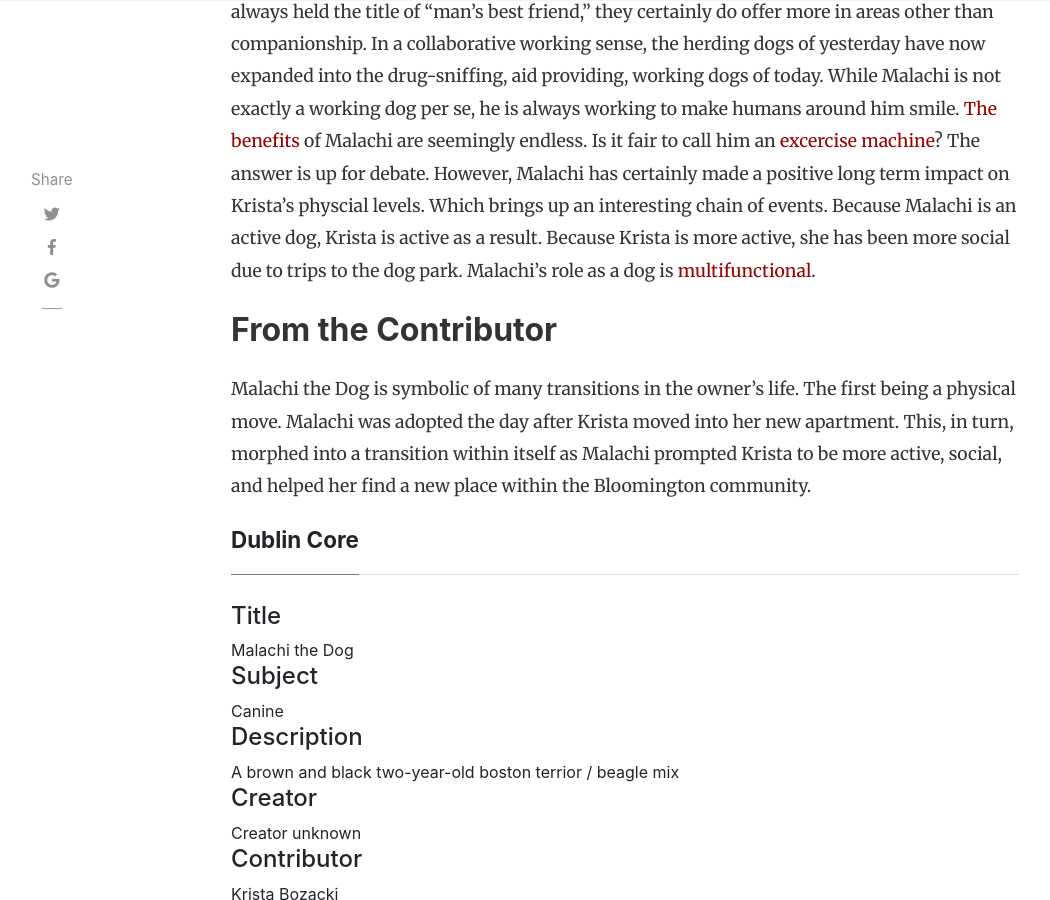
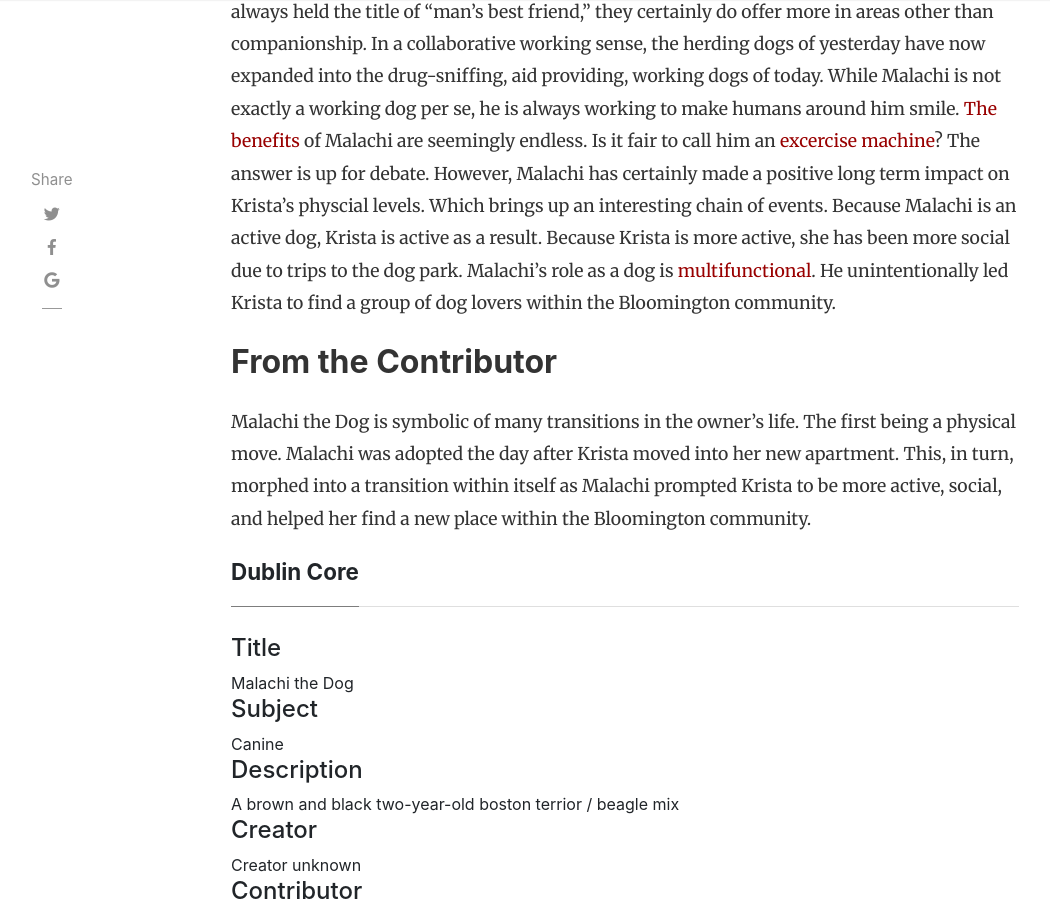
Before and after one commit to H301HistoryHarvest/H301HistoryHarvest, a Jekyll site: the page built from _items/2019-10-03-0007.md, in a window 1280 px wide and 900 px high, scrolled down 1785 px. Shown: the whole window, without its empty margins (54-1104 px from the left). Built offline with Jekyll 4.4.1, drawn with Linux system fonts in a browser that asks for light colours; nearby versions of some CDN libraries; comment, search, counter and statistics services are not loaded.

Commit message:
Update 2019-10-03-0007.md

```diff
--- a/_items/2019-10-03-0007.md
+++ b/_items/2019-10-03-0007.md
@@ -20,7 +20,7 @@ This *object* is much more than just any old *object*. This *object* wags his ta
 
 ## Relation to Hoosier Identity
 
-In ties between the secondary source, Malachi the Dog, and the primary source, I found a connection between the development of both man and dog. While it is true that dogs have always held the title of "man's best friend," they certainly do offer more in areas other than companionship. In a collaborative working sense, the herding dogs of yesterday have now expanded into the drug-sniffing, aid providing, working dogs of today. While Malachi is not exactly a working dog per se, he is always working to make humans around him smile. [The benefits](https://www.huffpost.com/entry/the-10-health-benefits-of-dogs-and-one-health-risk_n_57dad1b8e4b04a1497b2f5a0) of Malachi are seemingly endless. Is it fair to call him an [excercise machine](https://iucat.iu.edu/catalog/14886339)? The answer is up for debate. However, Malachi has certainly made a positive long term impact on Krista's physcial levels. Which brings up an interesting chain of events. Because Malachi is an active dog, Krista is active as a result. Because Krista is more active, she has been more social due to trips to the dog park. Malachi's role as a dog is [multifunctional](https://www.ncbi.nlm.nih.gov/pmc/articles/PMC2251326/).
+In ties between the secondary source, Malachi the Dog, and the primary source, I found a connection between the development of both man and dog. While it is true that dogs have always held the title of "man's best friend," they certainly do offer more in areas other than companionship. In a collaborative working sense, the herding dogs of yesterday have now expanded into the drug-sniffing, aid providing, working dogs of today. While Malachi is not exactly a working dog per se, he is always working to make humans around him smile. [The benefits](https://www.huffpost.com/entry/the-10-health-benefits-of-dogs-and-one-health-risk_n_57dad1b8e4b04a1497b2f5a0) of Malachi are seemingly endless. Is it fair to call him an [excercise machine](https://iucat.iu.edu/catalog/14886339)? The answer is up for debate. However, Malachi has certainly made a positive long term impact on Krista's physcial levels. Which brings up an interesting chain of events. Because Malachi is an active dog, Krista is active as a result. Because Krista is more active, she has been more social due to trips to the dog park. Malachi's role as a dog is [multifunctional](https://www.ncbi.nlm.nih.gov/pmc/articles/PMC2251326/). He unintentionally led Krista to find a group of dog lovers within the Bloomington community.
 
 ## From the Contributor
 
```
